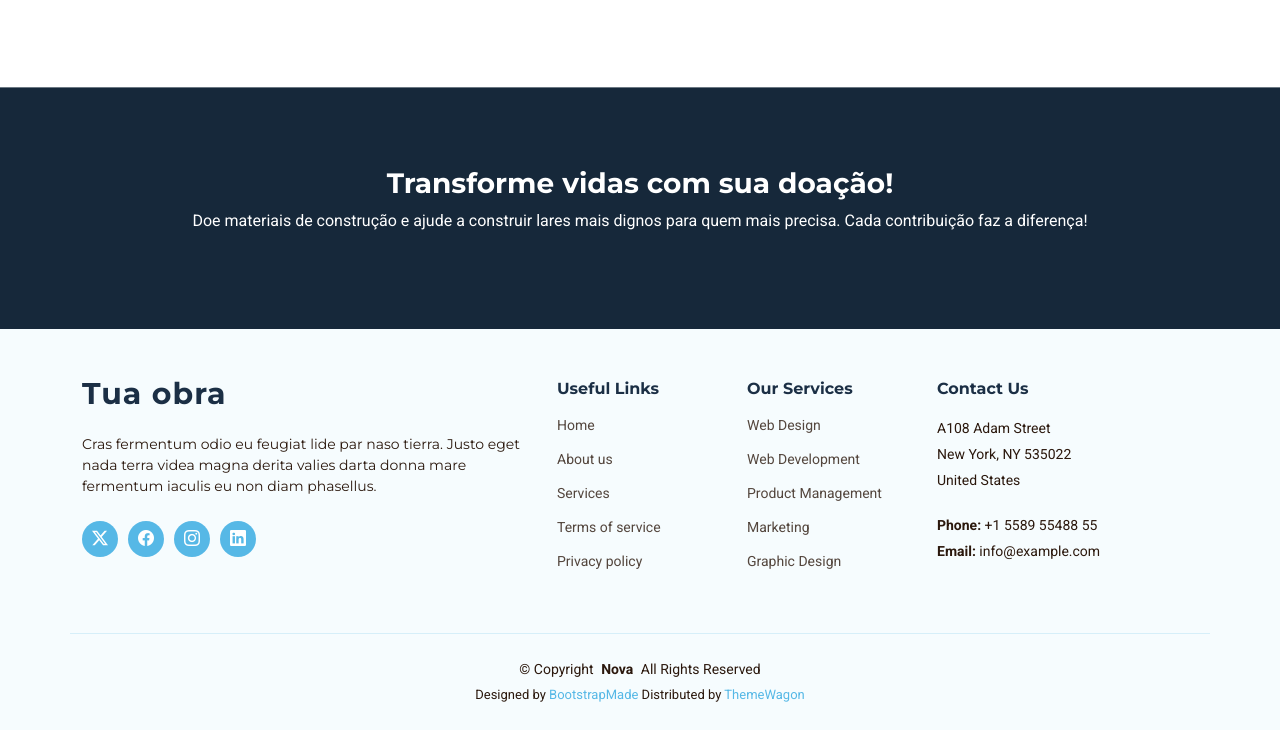
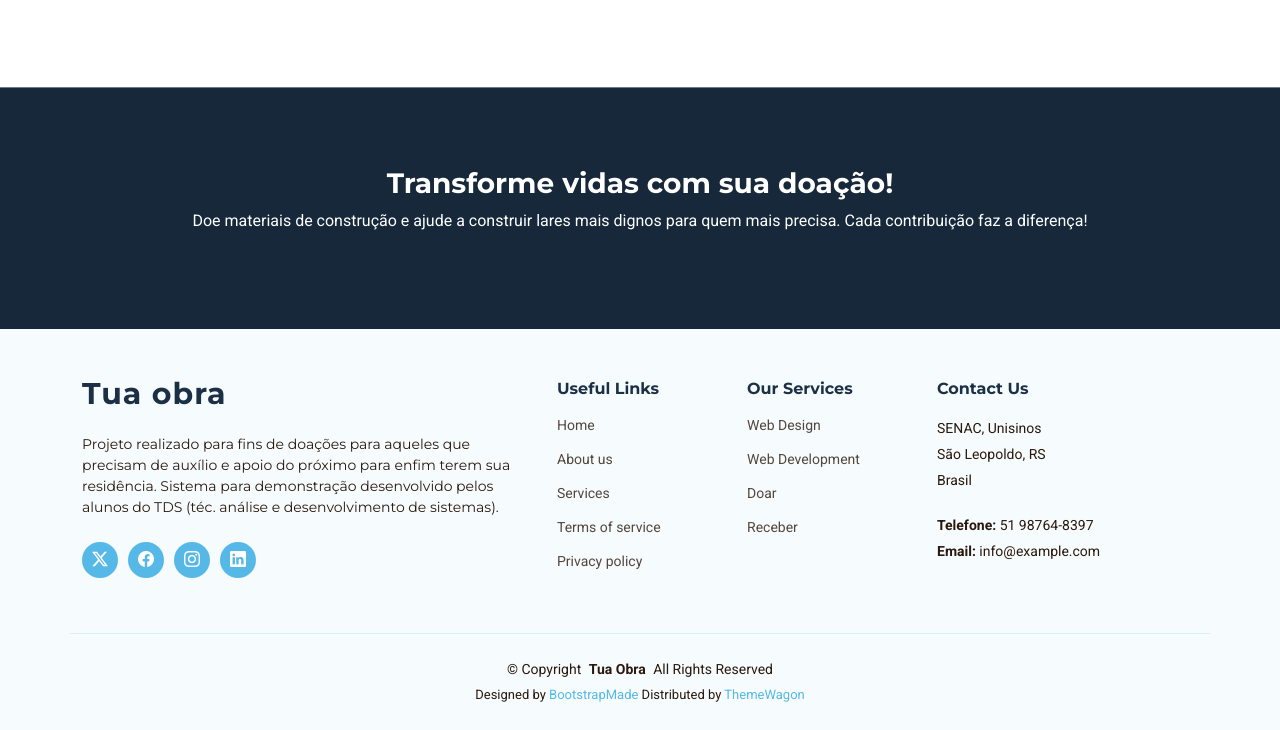
Before and after one commit to CauaRodriguesZ7/projetoTuaObra, a plain HTML site: page index.html in a window 1280 px wide. Shown: the part 1809-2539 px from the top of the page. Drawn offline with Linux system fonts and the light colour scheme.

Commit message:
footer realizado

```diff
--- a/index.html
+++ b/index.html
@@ -47,9 +47,8 @@
         <nav id="navmenu" class="navmenu">
           <ul>
             <li><a href="index.html" class="active">Home<br></a></li>
-            <li><a href="about.html">About</a></li>
-            <li><a href="cadastroUsuarios.html">cadastro</a></li>
-            <li><a href="contact.html">Contact</a></li>
+            <li><a href="about.html">Services</a></li>
+            <li><a href="cadastroUsuarios.html">Cadastro</a></li>
           </ul>
           <i class="mobile-nav-toggle d-xl-none bi bi-list"></i>
         </nav>
@@ -244,9 +243,10 @@
               <a href="index.html" class="logo d-flex align-items-center">
                 <span class="sitename">Tua obra</span>
               </a>
-              <p>Cras fermentum odio eu feugiat lide par naso tierra. Justo eget
-                nada terra videa magna derita valies darta donna mare fermentum
-                iaculis eu non diam phasellus.</p>
+              <p>Projeto realizado para fins de doações para aqueles que precisam de
+                auxílio e apoio do próximo para enfim terem sua residência. Sistema para demonstração
+                desenvolvido pelos alunos do TDS (téc. análise e desenvolvimento de sistemas).
+              </p>
               <div class="social-links d-flex mt-4">
                 <a href><i class="bi bi-twitter-x"></i></a>
                 <a href><i class="bi bi-facebook"></i></a>
@@ -271,20 +271,18 @@
               <ul>
                 <li><a href="#">Web Design</a></li>
                 <li><a href="#">Web Development</a></li>
-                <li><a href="#">Product Management</a></li>
-                <li><a href="#">Marketing</a></li>
-                <li><a href="#">Graphic Design</a></li>
+                <li><a href="#">Doar</a></li>
+                <li><a href="#">Receber</a></li>
               </ul>
             </div>
 
             <div
               class="col-lg-3 col-md-12 footer-contact text-center text-md-start">
               <h4>Contact Us</h4>
-              <p>A108 Adam Street</p>
-              <p>New York, NY 535022</p>
-              <p>United States</p>
-              <p class="mt-4"><strong>Phone:</strong> <span>+1 5589 55488
-                  55</span></p>
+              <p>SENAC, Unisinos</p>
+              <p>São Leopoldo, RS</p>
+              <p>Brasil</p>
+              <p class="mt-4"><strong>Telefone:</strong> <span>51 98764-8397</span></p>
               <p><strong>Email:</strong> <span>info@example.com</span></p>
             </div>
 
@@ -293,7 +291,7 @@
       </div>
 
       <div class="container copyright text-center">
-        <p>© <span>Copyright</span> <strong class="px-1 sitename">Nova</strong>
+        <p>© <span>Copyright</span> <strong class="px-1 sitename">Tua Obra</strong>
           <span>All Rights Reserved</span></p>
         <div class="credits">
           <!-- All the links in the footer should remain intact. -->
```
Also changed, not shown: img/Captura de tela 2024-11-26 214714.png (deleted), img/TuaObraImg.png (deleted).
